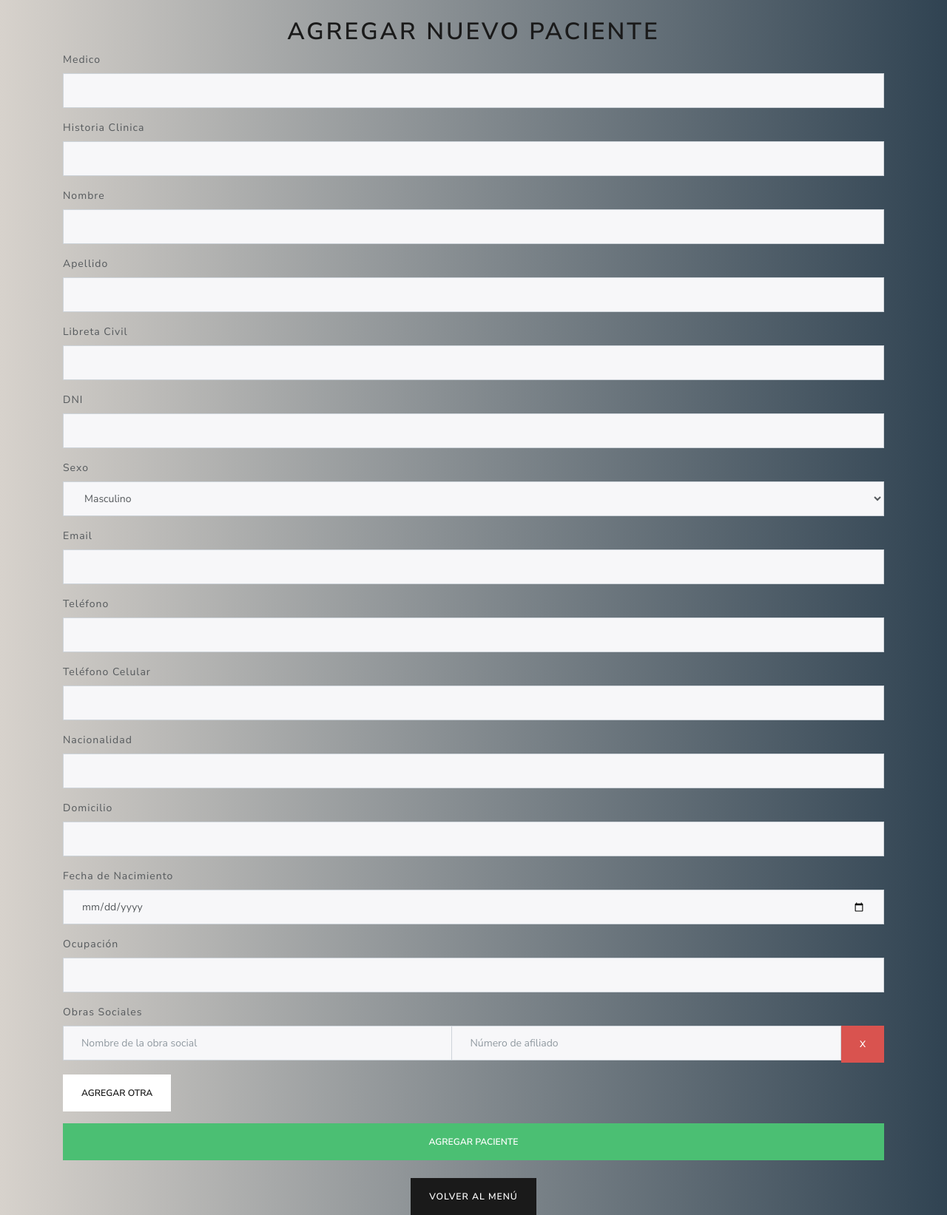
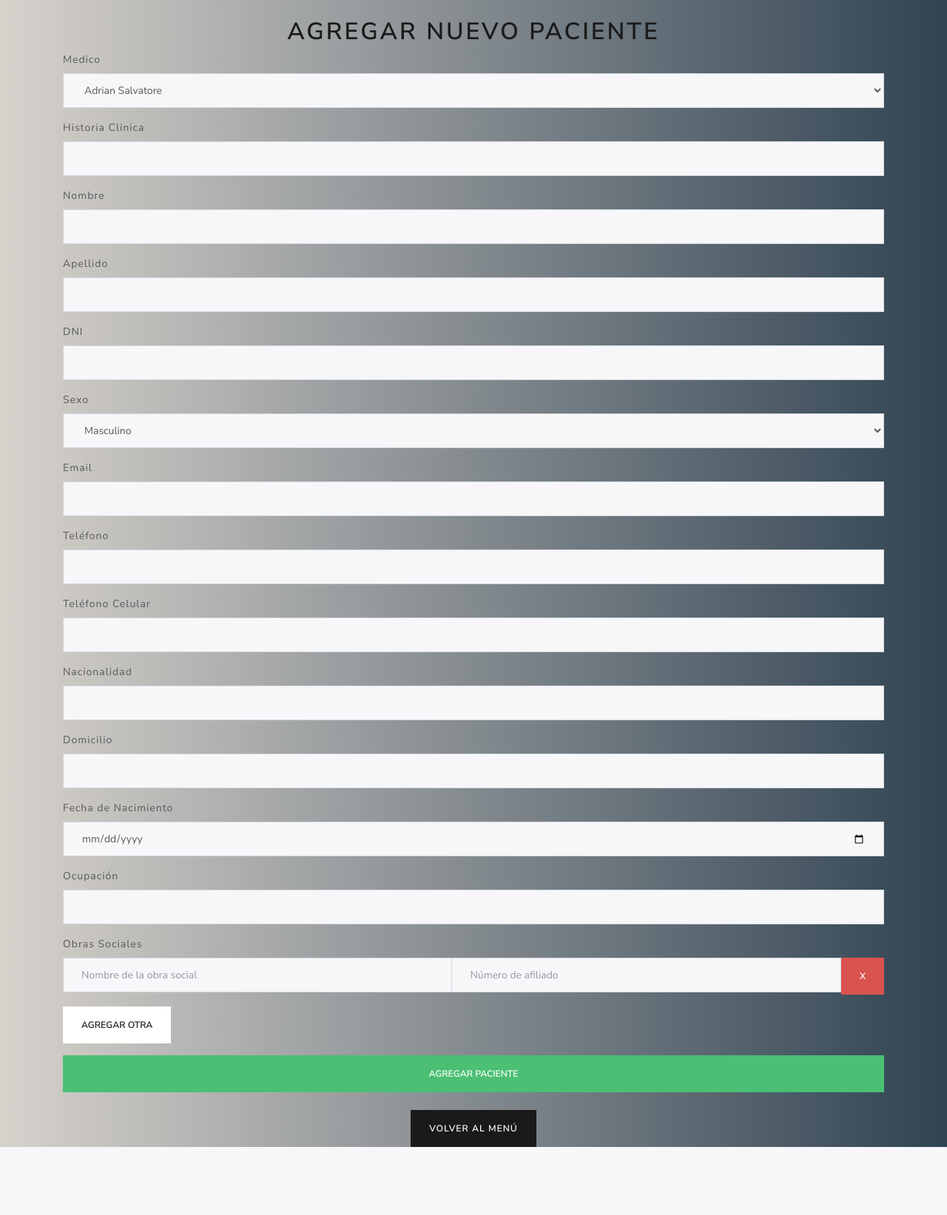
Before and after one commit to tinchosalvatore/Consultorio-medico, a Flask app: page /nuevo_paciente in a window 1280 px wide. Shown: the whole page at 74% size. After the commit the page ends 1551 px from the top, so only its background shows below. Run offline with Flask 3, Linux system fonts and the light colour scheme; some libraries are stand-ins or nearby versions.

Commit message:
busqueda de datos corregida y actualizacion de los datos

```diff
--- a/app.py
+++ b/app.py
@@ -21,7 +21,6 @@ class Paciente(db.Model):
     nombre_paciente = db.Column(db.String(50), nullable=False)
     apellido = db.Column(db.String(50), nullable=False)
     dni = db.Column(db.Integer, nullable=True, unique=True)
-    libreta_civ = db.Column(db.Integer, nullable=True, unique=True)
     sexo = db.Column(db.String(50), nullable=True)
     mail = db.Column(db.String(50), nullable=True)
     telefono = db.Column(db.String(20), nullable=True)
@@ -72,7 +71,6 @@ def buscar_paciente():
     pacientes = Paciente.query.filter(
             (Paciente.nombre_paciente.ilike(f"%{busqueda}%")) |
             (Paciente.apellido.ilike(f"%{busqueda}%")) |
-            (Paciente.libreta_civ.ilike(f"%{busqueda}%")) |
             (Paciente.dni.ilike(f"%{busqueda}%")) |
             (Paciente.mail.ilike(f"%{busqueda}%")) |
             (Paciente.telefono.ilike(f"%{busqueda}%")) |
@@ -92,25 +90,24 @@ def buscar_paciente():
             obras_sociales.append({'nombre': paciente.obra_social_2, 'num_afiliado': paciente.num_afiliado_2})
 
     #Lista con los resultados de la busqueda para mostrarlos en la página
-    resultado = {
-        'medico': paciente.medico,
-        'historia_clinica': paciente.historia_clinica,
-        'nombre': paciente.nombre_paciente,
-        'apellido': paciente.apellido,
-        'dni': paciente.dni,
-        'libreta_civ': paciente.libreta_civ,
-        'sexo': paciente.sexo,
-        'mail': paciente.mail,
-        'telefono': paciente.telefono,
-        'telefono_celular': paciente.telefono_celular,
-        'nacionalidad': paciente.nacionalidad,
-        'domicilio': paciente.domicilio,
-        'fecha_nacimiento': paciente.fecha_nacimiento.strftime("%d/%m/%Y"),
-        'ocupacion': paciente.ocupacion,
-        'turno': turno.fecha.strftime("%d/%m/%Y %H:%M") if turno else None,
-        'obras_sociales': obras_sociales
-    }
-    resultados.append(resultado)
+        resultado = {
+            'medico': paciente.medico,
+            'historia_clinica': paciente.historia_clinica,
+            'nombre': paciente.nombre_paciente,
+            'apellido': paciente.apellido,
+            'dni': paciente.dni,
+            'sexo': paciente.sexo,
+            'mail': paciente.mail,
+            'telefono': paciente.telefono,
+            'telefono_celular': paciente.telefono_celular,
+            'nacionalidad': paciente.nacionalidad,
+            'domicilio': paciente.domicilio,
+            'fecha_nacimiento': paciente.fecha_nacimiento.strftime("%d/%m/%Y"),
+            'ocupacion': paciente.ocupacion,
+            'turno': turno.fecha.strftime("%d/%m/%Y %H:%M") if turno else None,
+            'obras_sociales': obras_sociales
+        }
+        resultados.append(resultado)
 
     # Si no hay resultados, se muestra un mensaje de alerta, no se muestra en caso de que si haya resultados
     mensaje = "No se encontraron pacientes con esa busqueda" if not resultados else None
@@ -129,7 +126,6 @@ def agregar_paciente():
     historia_clinica = request.form.get('historia_clinica')
     nombre = request.form.get('nombre')
     apellido = request.form.get('apellido')
-    libreta_civ = request.form.get('libreta_civ')
     dni = request.form.get('dni')
     sexo = request.form.get('sexo')
     mail = request.form.get('mail')
@@ -150,7 +146,6 @@ def agregar_paciente():
         historia_clinica=historia_clinica,
         nombre_paciente=nombre,
         apellido=apellido,
-        libreta_civ=libreta_civ,
         dni=dni,
         sexo=sexo,
         mail=mail,
--- a/templates/index.html
+++ b/templates/index.html
@@ -40,9 +40,6 @@
                             </h5>
                             {% if paciente.dni %}
                             <li><strong>DNI:</strong> {{ paciente.dni }}</li>
-                            {% endif %}
-                            {% if paciente.libreta_civ %}
-                            <li><strong>Libreta Civil:</strong> {{ paciente.libreta_civ }}</li>
                             {% endif %}
                         </div>
                         <div class="card-body">
--- a/templates/nuevo_paciente.html
+++ b/templates/nuevo_paciente.html
@@ -22,7 +22,10 @@
             <!-- Medico -->
             <div class="form-group">
                 <label for="medico">Medico</label>
-                <input type="text" name="medico" id="medico" class="form-control" required>
+                <select name="medico" id="medico" class="form-control">
+                    <option value="Adrian Salvatore">Adrian Salvatore</option>
+                    <option value="Gloria Rivero">Gloria Rivero</option>
+                </select>
             </div>
 
             <!-- Historia Clinica -->
@@ -41,12 +44,6 @@
             <div class="form-group">
                 <label for="apellido">Apellido</label>
                 <input type="text" name="apellido" id="apellido" class="form-control" required>
-            </div>
-
-            <!-- Libreta Civil -->
-            <div class="form-group">
-                <label for="libreta_civ">Libreta Civil</label>
-                <input type="number" name="libreta_civ" id="libreta_civ" class="form-control" required>
             </div>
 
             <!-- DNI -->
```
